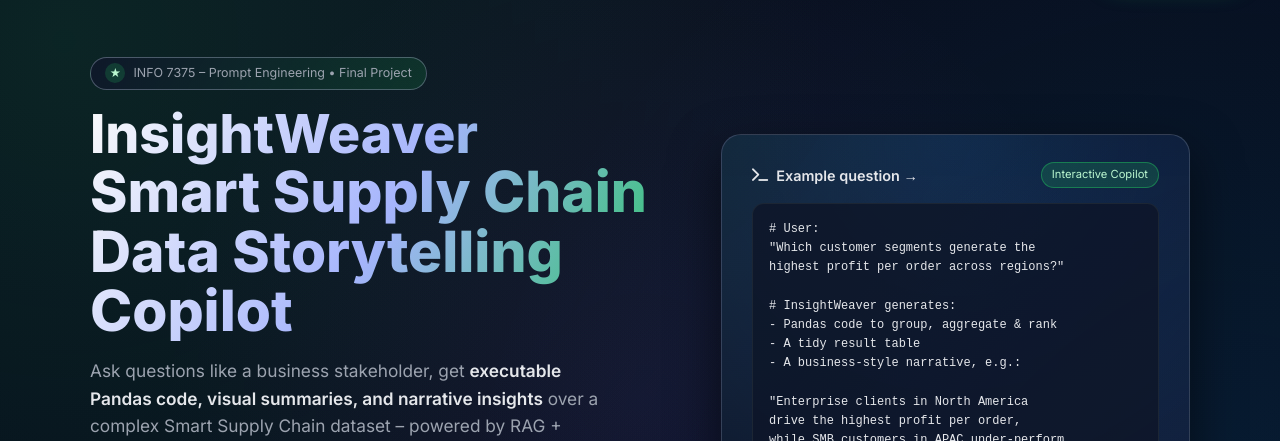
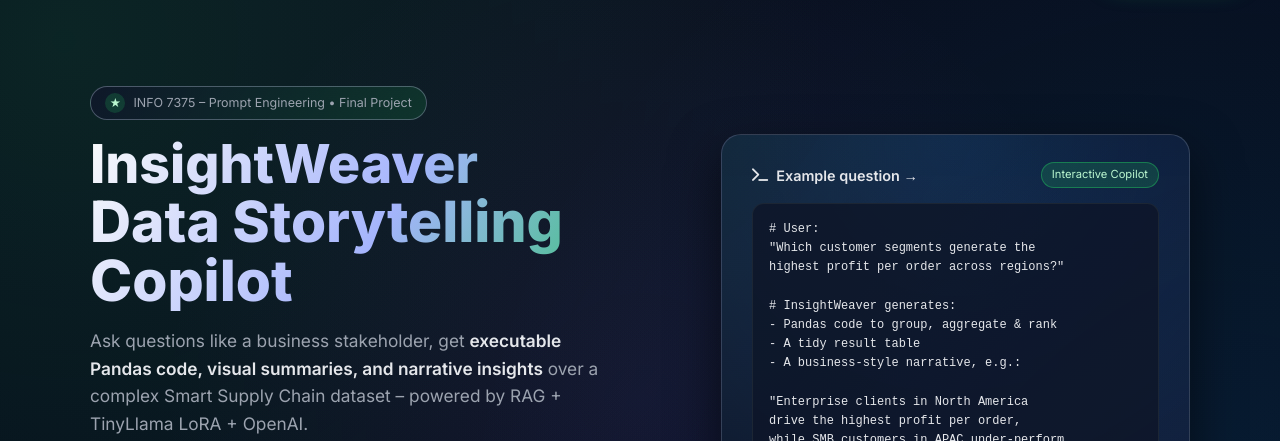
Before and after one commit to SruthiGandla01/Data_Storytelling_Copilot_using_RAG_LLM, a plain HTML site: page docs/index.html in a window 1280 px wide. Shown: the part 79-520 px from the top of the page. Drawn offline with Linux system fonts and the light colour scheme.

Commit message:
updated index.html

```diff
--- a/docs/index.html
+++ b/docs/index.html
@@ -567,7 +567,7 @@
             </div>
             <h1>
                 InsightWeaver
-                <span>Smart Supply Chain Data Storytelling Copilot</span>
+                <span>Data Storytelling Copilot</span>
             </h1>
             <p class="hero-subtitle">
                 Ask questions like a business stakeholder, get <strong>executable Pandas code, visual summaries, and narrative insights</strong>
```
